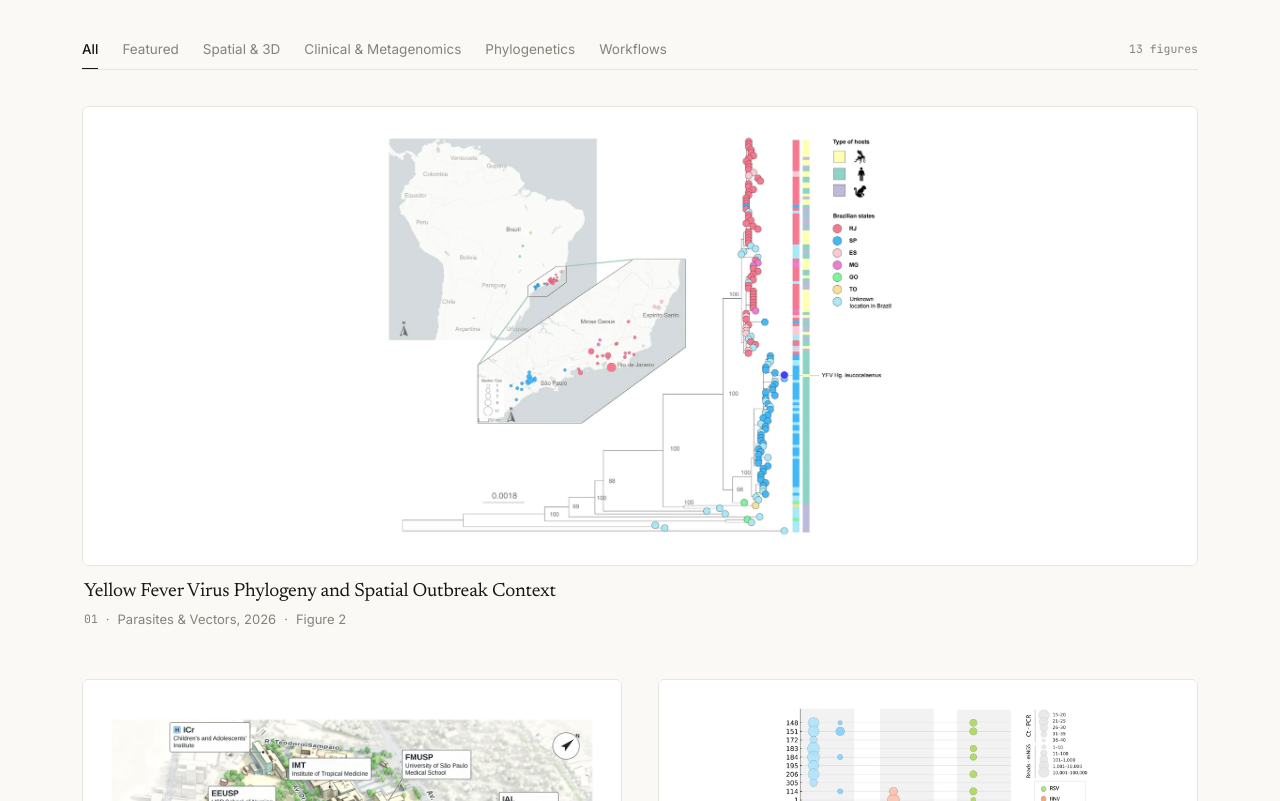
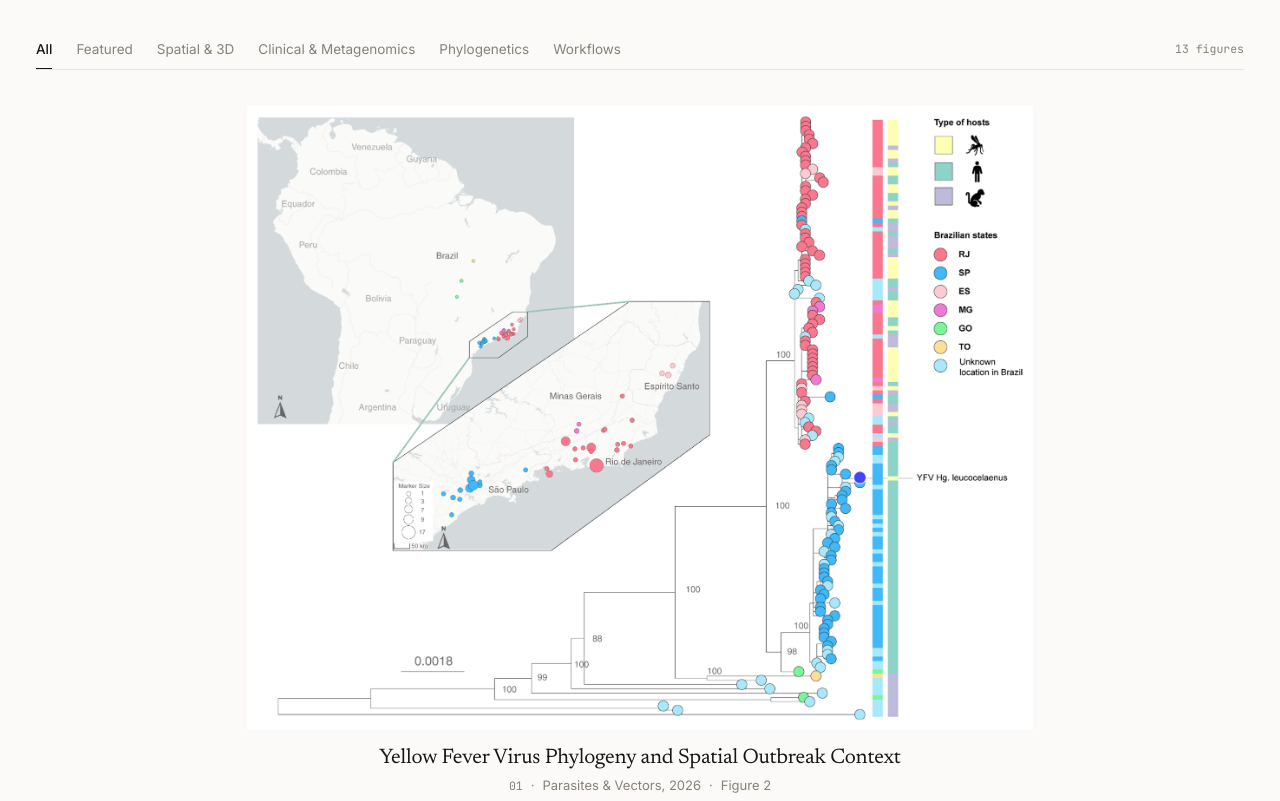
Before and after one commit to iannunesvalenca/iannunesvalenca.github.io, a website built with Vite: page index.html in a window 1280 px wide. Shown: the part 400-1201 px from the top of the page. Built offline with nearby package versions, Linux system fonts and the light colour scheme.

Commit message:
Switch to frameless aspect-ratio-justified editorial gallery

```diff
--- a/src/main.ts
+++ b/src/main.ts
@@ -100,7 +100,7 @@ function renderShell() {
             <div class="filter-tabs" id="filterTabs"></div>
             <span class="filter-count" id="filterCount"></span>
           </div>
-          <div class="gallery-grid" id="galleryGrid"></div>
+          <div class="gallery-rows" id="galleryGrid"></div>
         </div>
       </section>
 
@@ -250,15 +250,44 @@ function renderGallery() {
     countEl.textContent = `${list.length} ${list.length === 1 ? 'figure' : 'figures'}`;
   }
 
-  grid.innerHTML = list
-    .map((f, idx) => {
-      const spanFull = (idx === 0 && list.length > 2) || f.aspect >= 2.1;
-      const venueText = f.sourceId === 'thesis' ? 'PhD Thesis (in progress)' : `${f.venue}, ${f.year}`;
-      const staggerMs = idx === 0 ? 60 : (idx % 2) * 140;
+  // Build aspect-ratio-aware asymmetrical rows so every figure maximizes its natural space
+  const rows: FigureItem[][] = [];
+  let i = 0;
+  while (i < list.length) {
+    const cur = list[i];
+    // Lead centerpiece (first item) or ultra-wide panorama gets a full-width showcase row
+    if ((i === 0 && list.length > 2) || cur.aspect >= 2.0) {
+      rows.push([cur]);
+      i += 1;
+      continue;
+    }
+    const next = list[i + 1];
+    if (next && next.aspect < 2.0) {
+      rows.push([cur, next]);
+      i += 2;
+    } else {
+      rows.push([cur]);
+      i += 1;
+    }
+  }
+
+  let globalIdx = 0;
+  grid.innerHTML = rows
+    .map((row) => {
+      const isSingle = row.length === 1;
+      const cardsHtml = row
+        .map((f, colIdx) => {
+          const idx = globalIdx++;
+          const venueText =
+            f.sourceId === 'thesis' ? 'PhD Thesis (in progress)' : `${f.venue}, ${f.year}`;
+          const staggerMs = idx === 0 ? 60 : colIdx * 150;
+          // Proportional flex weight matches natural aspect ratios so paired figures share the same visual height
+          const flexStyle = isSingle ? '' : `flex: ${f.aspect.toFixed(3)} 1 0%;`;
+          const imgSrc = isSingle ? `./${f.full}` : `./${f.thumb}`;
           return `
-        <article class="plate-card reveal ${spanFull ? 'span-full' : ''}" data-open="${f.id}" style="transition-delay:${staggerMs}ms" role="button" tabindex="0">
-          <div class="plate-frame">
-            <img src="./${f.thumb}" alt="${escapeHtml(f.title)}" loading="${idx < 3 ? 'eager' : 'lazy'}" />
+            <article class="plate-card reveal" data-open="${f.id}" style="${flexStyle} transition-delay:${staggerMs}ms" role="button" tabindex="0">
+              <div class="plate-media">
+                <img src="${imgSrc}" alt="${escapeHtml(f.title)}" width="${f.width}" height="${f.height}" loading="${idx < 3 ? 'eager' : 'lazy'}" />
               </div>
               <div class="plate-caption-block">
                 <h2 class="plate-title">${escapeHtml(f.title)}</h2>
@@ -272,6 +301,10 @@ function renderGallery() {
               </div>
             </article>
           `;
+        })
+        .join('');
+
+      return `<div class="gallery-row ${isSingle ? 'single-row' : ''}">${cardsHtml}</div>`;
     })
     .join('');
 
--- a/src/styles/main.css
+++ b/src/styles/main.css
@@ -1,8 +1,7 @@
 :root {
-  --bg: #faf9f6;
+  --bg: #fbfaf8;
   --surface: #ffffff;
   --subtle: #f2f0eb;
-  --plate-mat: #ffffff;
   --border: #e8e5de;
   --border-strong: #d3cec3;
   --ink: #161614;
@@ -57,9 +56,9 @@ button {
 
 .container {
   width: 100%;
-  max-width: 1180px;
+  max-width: 1320px;
   margin: 0 auto;
-  padding: 0 32px;
+  padding: 0 36px;
 }
 
 /* Minimal Header */
@@ -253,17 +252,32 @@ button {
   white-space: nowrap;
 }
 
-/* Clean 2-Column Gallery */
-.gallery-grid {
-  display: grid;
-  grid-template-columns: repeat(2, minmax(0, 1fr));
-  gap: 48px 36px;
+/* Frameless Editorial Justified Gallery */
+.gallery-rows {
+  display: flex;
+  flex-direction: column;
+  gap: 72px;
+}
+
+.gallery-row {
+  display: flex;
+  align-items: flex-start;
+  gap: 44px;
+}
+
+.gallery-row.single-row {
+  justify-content: center;
 }
 
 .plate-card {
   display: flex;
   flex-direction: column;
   cursor: pointer;
+  min-width: 0;
+}
+
+.gallery-row.single-row .plate-card {
+  width: 100%;
 }
 
 /* Gradual, Silky Scroll Reveal */
@@ -301,45 +315,41 @@ button {
   }
 }
 
-.plate-card.span-full {
-  grid-column: 1 / -1;
+.plate-media {
+  width: 100%;
+  overflow: hidden;
 }
 
-.plate-frame {
-  background: var(--plate-mat);
-  border: 1px solid var(--border);
-  border-radius: 6px;
-  padding: 24px;
-  display: flex;
-  align-items: center;
-  justify-content: center;
-  height: 390px;
-  overflow: hidden;
-  transition: border-color 0.2s ease, transform 0.22s ease;
+.plate-media img {
+  width: 100%;
+  height: auto;
+  display: block;
+  mix-blend-mode: multiply;
+  transition: transform 0.5s cubic-bezier(0.22, 0.61, 0.36, 1), opacity 0.35s ease;
 }
 
-.plate-card.span-full .plate-frame {
-  height: 460px;
+.gallery-row.single-row .plate-media img {
+  max-height: 78vh;
+  width: auto;
+  max-width: 100%;
+  margin: 0 auto;
 }
 
-.plate-card:hover .plate-frame {
-  border-color: var(--border-strong);
-  transform: translateY(-2px);
-}
-
-.plate-frame img {
-  max-width: 100%;
-  max-height: 100%;
-  width: auto;
-  height: auto;
-  object-fit: contain;
+.plate-card:hover .plate-media img {
+  transform: scale(1.012);
 }
 
 .plate-caption-block {
-  padding: 14px 2px 0;
+  padding: 14px 0 0;
+  border-top: 1px solid transparent;
   display: flex;
   flex-direction: column;
-  gap: 4px;
+  gap: 3px;
+}
+
+.gallery-row.single-row .plate-caption-block {
+  align-items: center;
+  text-align: center;
 }
 
 .plate-title {
@@ -350,6 +360,10 @@ button {
   letter-spacing: -0.01em;
   margin: 0;
   transition: color 0.15s ease;
+}
+
+.gallery-row.single-row .plate-title {
+  font-size: 21px;
 }
 
 .plate-card:hover .plate-title {
@@ -363,6 +377,10 @@ button {
   align-items: center;
   gap: 8px;
   flex-wrap: wrap;
+}
+
+.gallery-row.single-row .plate-meta {
+  justify-content: center;
 }
 
 .plate-num {
@@ -758,15 +776,32 @@ button {
 
 /* Responsive */
 @media (max-width: 900px) {
-  .gallery-grid,
+  .gallery-rows {
+    gap: 52px;
+  }
+
+  .gallery-row {
+    flex-direction: column;
+    gap: 52px;
+  }
+
+  .gallery-row .plate-card {
+    flex: none !important;
+    width: 100%;
+  }
+
+  .gallery-row.single-row .plate-caption-block {
+    align-items: flex-start;
+    text-align: left;
+  }
+
+  .gallery-row.single-row .plate-meta {
+    justify-content: flex-start;
+  }
+
   .about-grid {
     grid-template-columns: 1fr;
     gap: 36px;
-  }
-
-  .plate-frame,
-  .plate-card.span-full .plate-frame {
-    height: 320px;
   }
 
   .inspector-shell {
```
Lines whose indentation alone changed are shown as unchanged.
